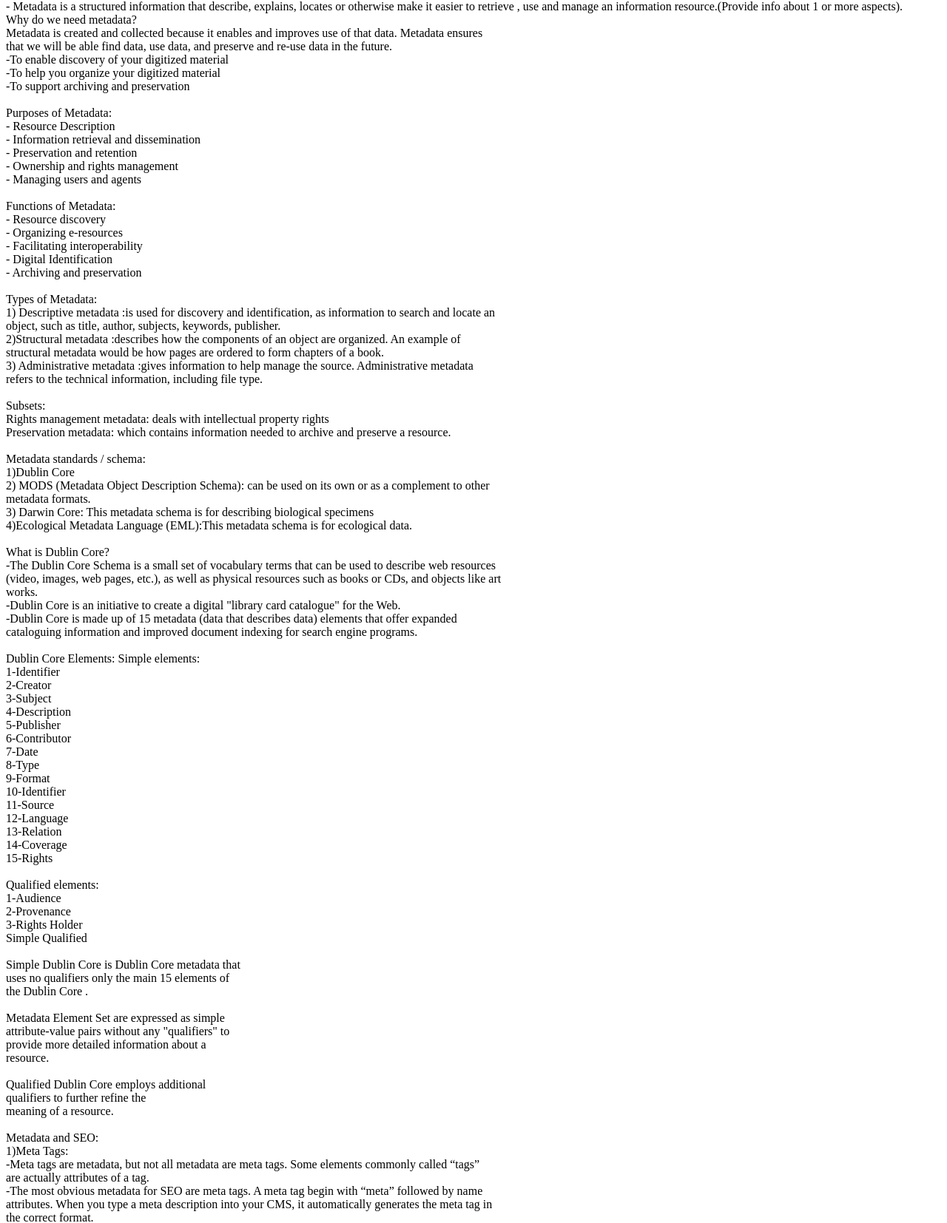
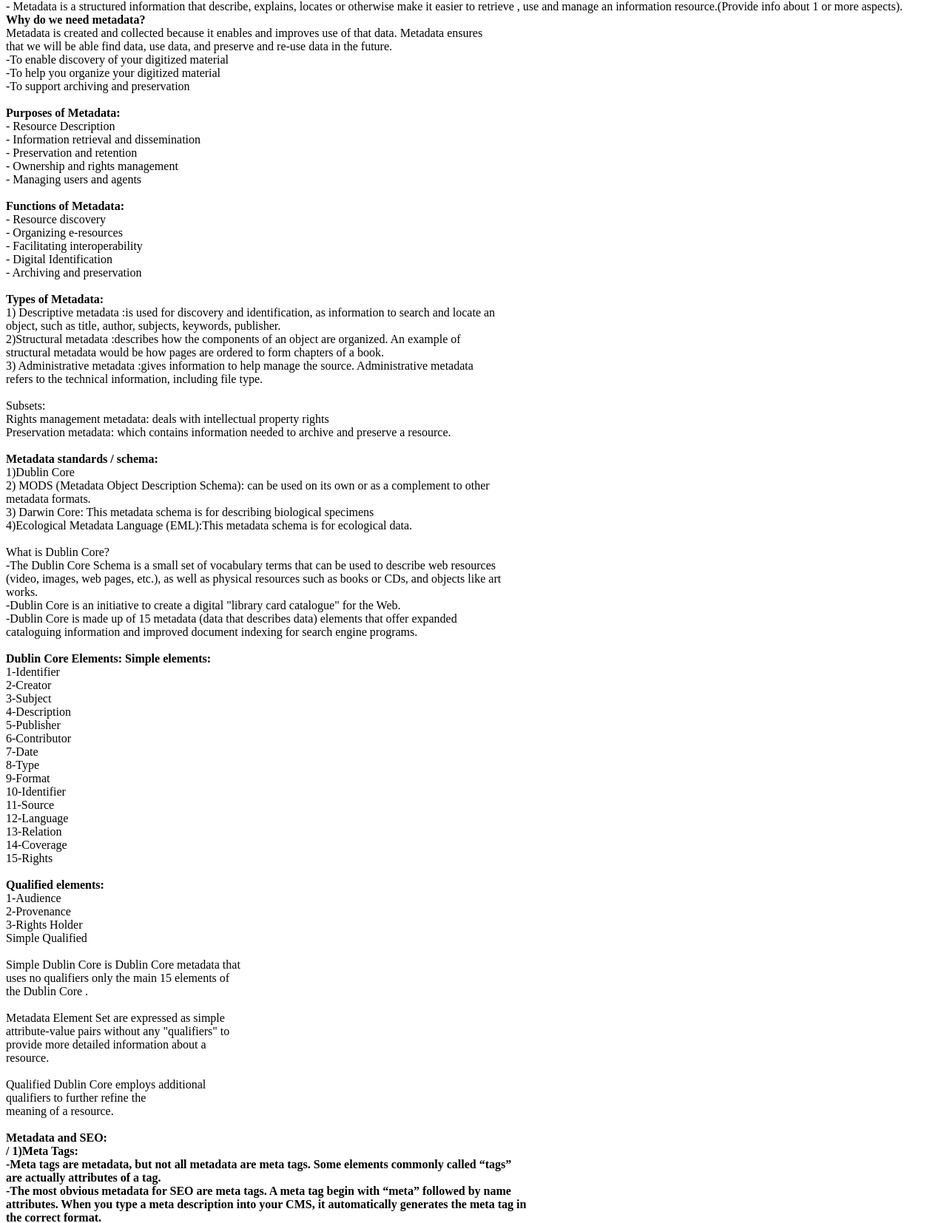
Before and after one commit to Riyadzaytoun/Metadata_course, a plain HTML site: page index.html in a window 1280 px wide. Shown: the part 44-1698 px from the top of the page at 74% size. Drawn offline with Linux system fonts and the light colour scheme.

Commit message:
Update index.html

```diff
--- a/index.html
+++ b/index.html
@@ -12,28 +12,28 @@ information about other data.<br>
 ‐ Metadata is a structured information that describe, explains, locates or otherwise make it easier
 to retrieve , use and manage an information resource.(Provide info about 1 or more aspects).<br>
 
-Why do we need metadata?<br>
+<b>Why do we need metadata?</b><br>
 Metadata is created and collected because it enables and improves use of that data. Metadata ensures<br>
 that we will be able find data, use data, and preserve and re‐use data in the future.<br>
 ‐To enable discovery of your digitized material<br>
 ‐To help you organize your digitized material<br>
 ‐To support archiving and preservation <br><br>
 
-Purposes of Metadata:<br>
+<b>Purposes of Metadata:</b><br>
 ‐ Resource Description<br>
 ‐ Information retrieval and dissemination<br>
 ‐ Preservation and retention<br>
 ‐ Ownership and rights management<br>
 ‐ Managing users and agents<br><br>
 
-Functions of Metadata:<br>
+<b>Functions of Metadata:</b><br>
 ‐ Resource discovery<br>
 ‐ Organizing e‐resources<br>
 ‐ Facilitating interoperability<br>
 ‐ Digital Identification<br>
 ‐ Archiving and preservation<br><br>
 
-Types of Metadata:<br>
+<b>Types of Metadata:</b><br>
 1) Descriptive metadata :is used for discovery and identification, as information to search and locate an<br>
 object, such as title, author, subjects, keywords, publisher.<br>
 2)Structural metadata :describes how the components of an object are organized. An example of<br>
@@ -45,7 +45,7 @@ Subsets:<br>
 Rights management metadata: deals with intellectual property rights<br>
 Preservation metadata: which contains information needed to archive and preserve a resource.<br><br>
 
-Metadata standards / schema:<br>
+<b>Metadata standards / schema:</b><br>
 1)Dublin Core<br>
 2) MODS (Metadata Object Description Schema): can be used on its own or as a complement to other<br>
 metadata formats.<br>
@@ -60,7 +60,7 @@ works.<br>
 ‐Dublin Core is made up of 15 metadata (data that describes data) elements that offer expanded<br>
 cataloguing information and improved document indexing for search engine programs.<br><br>
 
-Dublin Core Elements: Simple elements:<br>
+<b>Dublin Core Elements: Simple elements:</b><br>
 1‐Identifier<br>
 2‐Creator<br>
 3‐Subject<br>
@@ -77,7 +77,7 @@ Dublin Core Elements: Simple elements:<br>
 14‐Coverage<br>
 15‐Rights<br><br>
 
-Qualified elements:<br>
+<b>Qualified elements:</b><br>
 1‐Audience<br>
 2‐Provenance<br>
 3‐Rights Holder<br>
@@ -96,8 +96,8 @@ Qualified Dublin Core employs additional<br>
 qualifiers to further refine the<br>
 meaning of a resource.<br><br>
 
-Metadata and SEO:<br>
-1)Meta Tags:<br>
+<b>Metadata and SEO:<b><br>/
+1)<b>Meta Tags:</b><br>
 ‐Meta tags are metadata, but not all metadata are meta tags. Some elements commonly called “tags”<br>
 are actually attributes of a tag.<br>
 ‐The most obvious metadata for SEO are meta tags. A meta tag begin with “meta” followed by name<br>
@@ -127,7 +127,7 @@ on the page. Other attributes can specify the height and width of the image.<br>
 ‐Alt is the most important image attribute for SEO, though its relative importance to other SEO factors is<br>
 small.<br><br>
 
-Difference between metadata and hashtag:<br>
+<b>Difference between metadata and hashtag:</b><br>
 Metadata Hashtag<br>
 metadata is data that describes other data,<br>
 serving as an informative label<br>
@@ -135,7 +135,7 @@ serving as an informative label<br>
 a preceding hash sign (#)<br>
 ‐ used to label content.<br><br>
 
-XML a metadata Language:<br>
+<b>XML a metadata Language:</b><br>
 ‐ XML is a meta‐language , a language for defining other languages such as HTML.<br>
 ‐ I can define a language for expressing customers and all its related objects for a CRM application.<br>
 ‐For a given object I define a set of metadata or tags , Then use them to find the object easier.<br>
```
